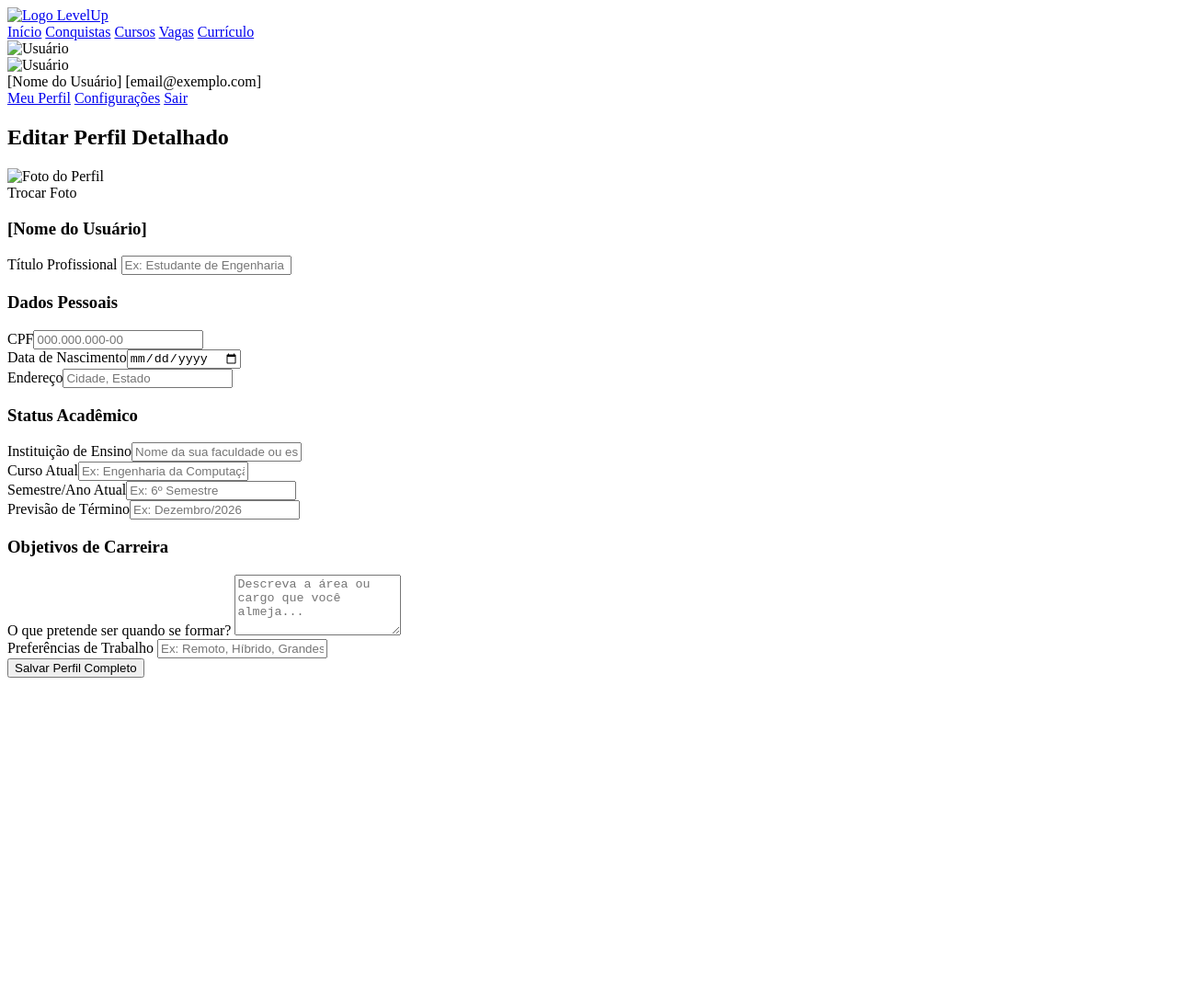
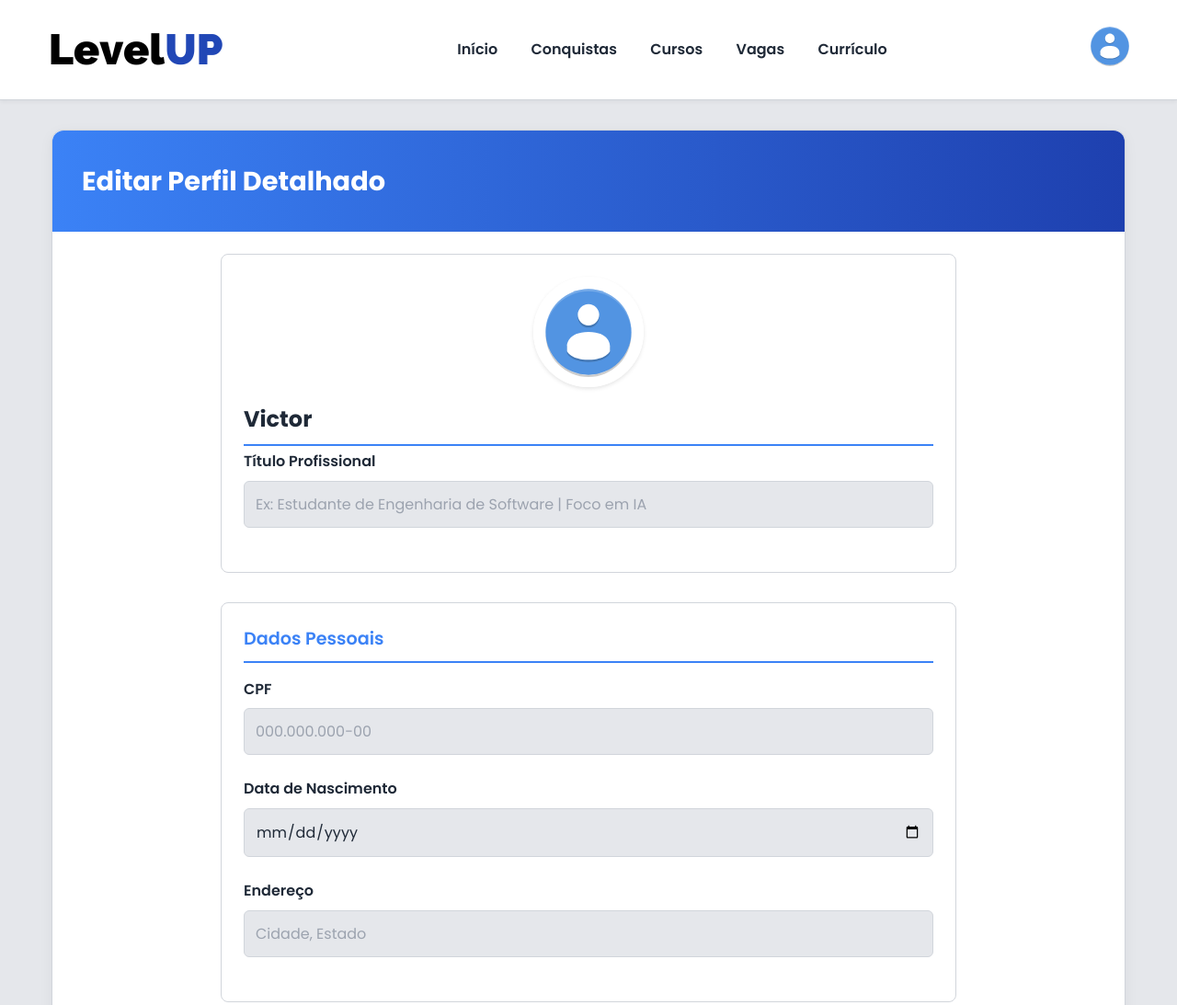
Before and after one commit to VictorFLeal/Plataforma-de-Carreira, a plain HTML site: page pages/editar-perfil.html in a window 1280 px wide. Shown: the top 1093 px of the page at 92% size. Before the commit the page ends 800 px from the top, so only its background shows below. Drawn offline with Linux system fonts and the light colour scheme; the site is published under a folder, as on GitHub Pages, so addresses that start at the root find nothing.

Commit message:
Update editar-perfil.html

```diff
--- a/pages/editar-perfil.html
+++ b/pages/editar-perfil.html
@@ -4,12 +4,13 @@
     <meta charset="UTF-8">
     <meta name="viewport" content="width=device-width, initial-scale=1.0">
     <title>Editar Perfil - LevelUp</title>
-    <link rel="stylesheet" href="/assets/css/styles.css">
-    <link rel="stylesheet" href="/assets/css/perfil.css">
+    <link rel="stylesheet" href="../assets/css/styles.css">
+    <link rel="stylesheet" href="../assets/css/perfil.css">
+    <link rel="icon" href="../assets/images/favicon.png" type="image/x-icon">
+
     <link rel="preconnect" href="https://fonts.googleapis.com">
     <link rel="preconnect" href="https://fonts.gstatic.com" crossorigin>
     <link href="https://fonts.googleapis.com/css2?family=Poppins:wght@400;500;600;700&display=swap" rel="stylesheet">
-    <link rel="icon" href="/assets/images/favicon.png" type="image/x-icon">
 
     <script>
       (function() {
@@ -19,35 +20,34 @@
         }
       })();
     </script>
-
 </head>
 <body>
     <header class="header">
         <div class="logo">
-            <a href="/index.html">
-                <img src="/assets/images/LOGO-LEVELUP.png" alt="Logo LevelUp">
+            <a href="../index.html">
+                <img src="../assets/images/LOGO-LEVELUP.png" alt="Logo LevelUp">
             </a>
         </div>
         <nav class="nav">
-            <a href="/index.html">Início</a>
-            <a href="/pages/conquistas.html">Conquistas</a>
-            <a href="/pages/cursos.html">Cursos</a>
-            <a href="/pages/vagas.html">Vagas</a>
-            <a href="/pages/curriculo.html">Currículo</a>
+            <a href="../index.html">Início</a>
+            <a href="conquistas.html">Conquistas</a>
+            <a href="cursos.html">Cursos</a>
+            <a href="vagas.html">Vagas</a>
+            <a href="curriculo.html">Currículo</a>
         </nav>
         <div class="user-profile">
-            <img src="/assets/images/avatar-default.svg" alt="Usuário" class="avatar" id="user-avatar-btn">
+            <img src="../assets/images/avatar-default.svg" alt="Usuário" class="avatar" id="user-avatar-btn">
             <div class="dropdown-menu" id="user-dropdown-menu">
                  <div class="dropdown-header">
-                    <img src="/assets/images/avatar-default.svg" alt="Usuário" class="dropdown-avatar" id="dropdown-user-photo">
+                    <img src="../assets/images/avatar-default.svg" alt="Usuário" class="dropdown-avatar" id="dropdown-user-photo">
                     <div class="user-info">
                         <span class="user-name" id="dropdown-user-name">[Nome do Usuário]</span>
                         <span class="user-email" id="dropdown-user-email">[email@exemplo.com]</span>
                     </div>
                 </div>
                 <nav class="dropdown-nav">
-                    <a href="/pages/perfil.html">Meu Perfil</a>
-                    <a href="/pages/configuracoes.html">Configurações</a>
+                    <a href="perfil.html" class="active">Meu Perfil</a>
+                    <a href="configuracoes.html">Configurações</a>
                     <a href="#" class="logout">Sair</a>
                 </nav>
             </div>
@@ -65,7 +65,7 @@
                     <div class="main-card form-edit-profile">
                         <div class="sidebar-card centered">
                             <div class="profile-photo-container">
-                                <img src="/assets/images/avatar-default.svg" alt="Foto do Perfil" id="profile-photo">
+                                <img src="../assets/images/avatar-default.svg" alt="Foto do Perfil" id="profile-photo">
                                 <div class="photo-edit-overlay"><span>Trocar Foto</span></div>
                                 <input type="file" id="photo-upload" accept="image/*" style="display: none;">
                             </div>
@@ -110,8 +110,7 @@
         </div>
     </main>
 
-    <script src="/assets/js/database.js"></script>
-    <script src="/assets/js/script.js"></script>
-    <script src="/assets/js/editar-perfil.js"></script>
+    <script src="../assets/js/database.js"></script>
+    <script src="../assets/js/editar-perfil.js"></script>
 </body>
 </html>
```
Lines whose indentation alone changed are shown as unchanged.
